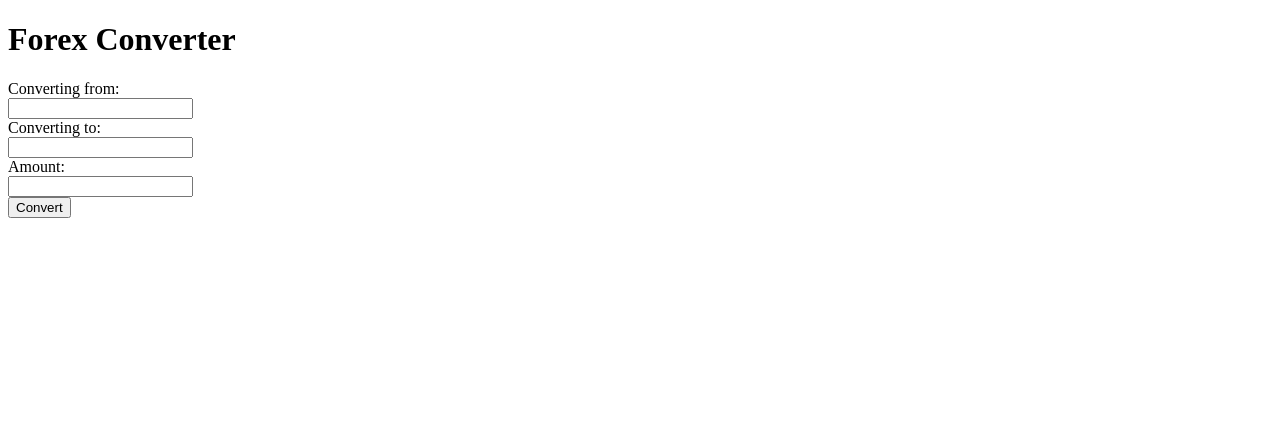
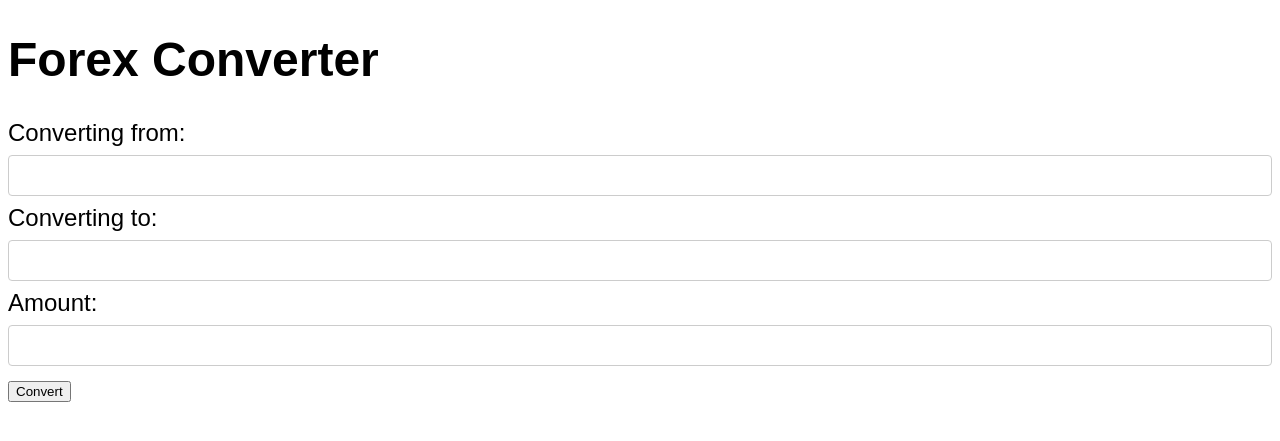
Before and after one commit to andreamartz/sb-20-currency-converter, a Flask app: page / in a window 1280 px wide. Shown: the top 441 px of the page. Run offline with Flask 2, Linux system fonts and the light colour scheme.

Commit message:
Style the form page

```diff
--- a/static/app.css
+++ b/static/app.css
@@ -1,3 +1,12 @@
+body, .submit {
+  font-size: 1.5rem;
+  font-family: Arial, sans-serif;
+}
+
+h1 {
+  font-size: 3rem;
+}
+
 .messages p {
   padding: 1rem;
   border-radius: .5rem;
@@ -11,3 +20,46 @@
 .messages .error {
   background-color: rgba(255, 0, 0, 0.1);
 }
+
+.main-content {
+  /* background-color: rgb(244, 240, 240); */
+  background-color: #eee;
+  display: flex;
+  justify-content: center;
+  flex-direction: column;
+  flex-wrap: wrap;
+  width: max-content;
+  padding: 4rem;
+  margin: 0 auto;
+}
+
+input[type=text], input[type=number] {
+  width: 100%;
+  padding: 12px 20px;
+  margin: 8px 0;
+  display: inline-block;
+  border: 1px solid #ccc;
+  border-radius: 4px;
+  box-sizing: border-box;
+}
+
+.submit {
+  width: 100%;
+  background-color: #4CAF50;
+  color: white;
+  padding: 1rem;
+  margin: 8px 0;
+  border: none;
+  border-radius: 4px;
+  cursor: pointer;
+}
+
+.submit:hover {
+  background-color: #45a049;
+}
+
+div {
+  border-radius: 5px;
+  background-color: #f2f2f2;
+  padding: 20px;
+}
```
